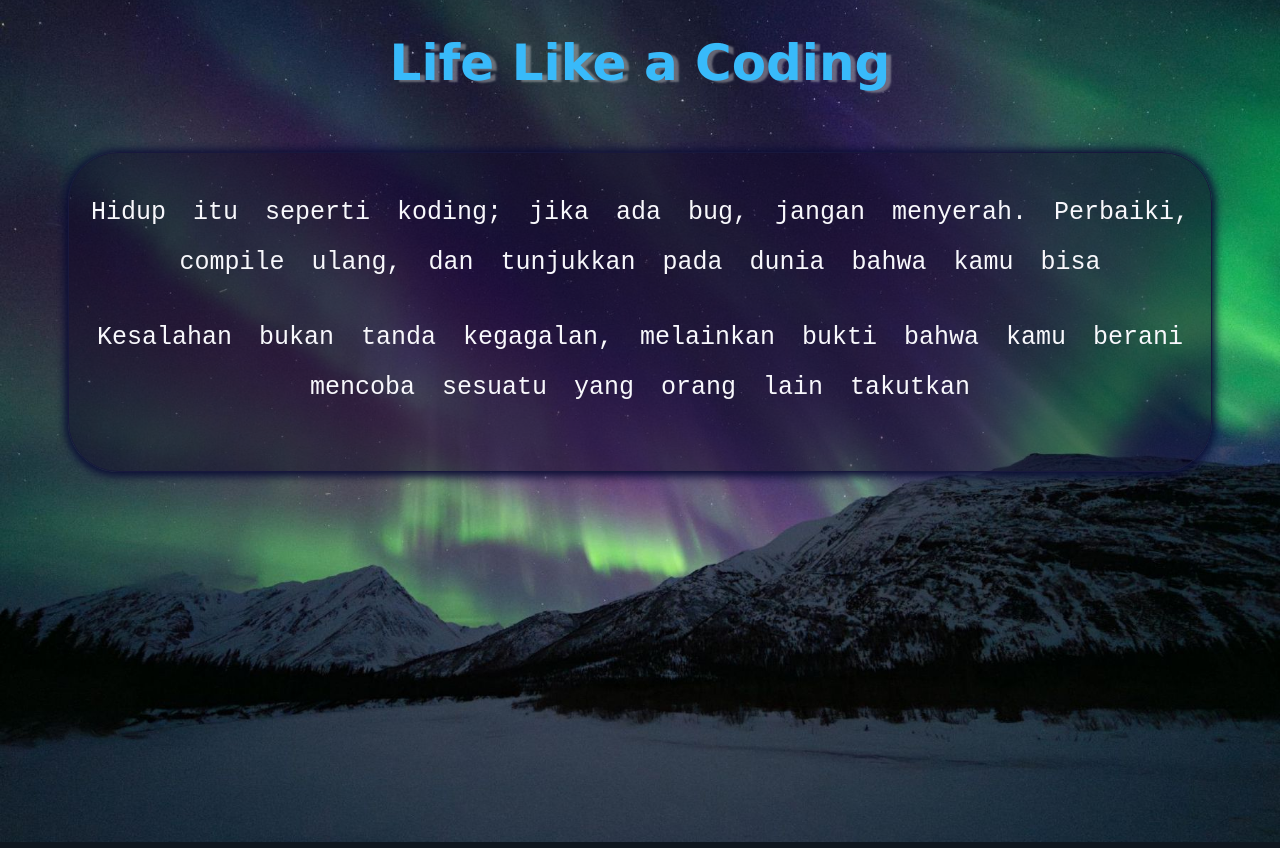
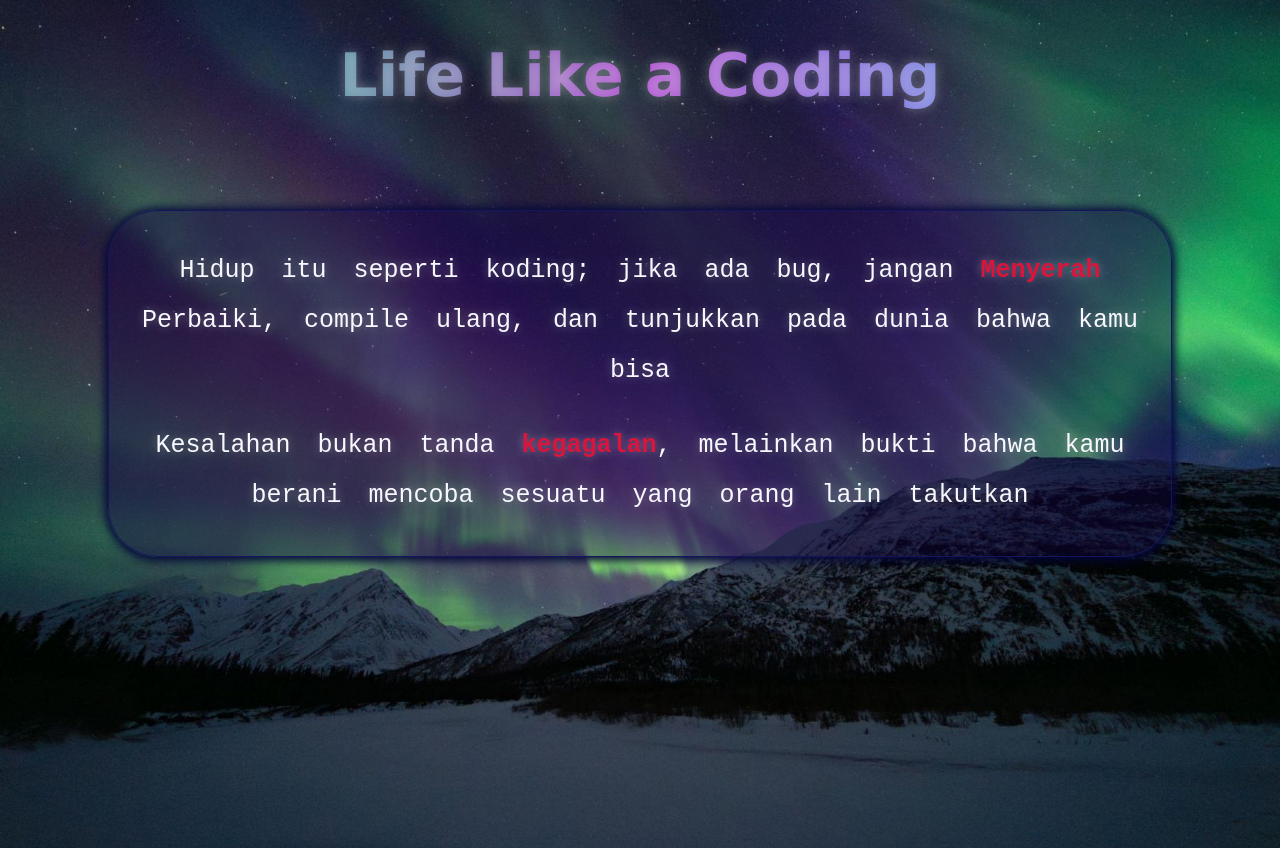
Before and after one commit to LTF-Rahendra30/belajarweb, a plain HTML site: page 08-css-dasar/latihan4-font-style .html in a window 1280 px wide. Drawn offline with Linux system fonts and the light colour scheme.

Commit message:
fix: Enhance header styles and improve box layout for better aesthetics

```diff
--- a/08-css-dasar/latihan4-font-style .html
+++ b/08-css-dasar/latihan4-font-style .html
@@ -10,22 +10,24 @@
         }
 
         h1{
+            background: linear-gradient(to right, #00e676, #b44fd4, #38bafa);
+            -webkit-background-clip: text;
+            background-clip: text;
+            color: transparent;
             text-align: center;
-            font-size: 50px;
+            font-size: 60px;
             font-family: Verdana, Geneva, Tahoma, sans-serif;
-            text-shadow: 5px 2px 2px rgb(215 215 215 / 40%);
-            color: #38bafa;
+            text-shadow: 0px 0px 12px rgb(215 215 215 / 40%);
+
 
         }
         .box{
             border:1px solid #15155f;
-            height: 320px;
+            min-height: 320px;
             border-radius: 50px;
-            box-sizing: border-box;
-            margin: 60px;
-            background-color: rgba(15, 3, 65, 0.5);
-            box-shadow:0px 1px 10px 3px rgb(3, 9, 90);
-            filter: saturate(50%);
+            margin: 100px;
+            background-color: rgba(15, 3, 65, 0.425);
+            box-shadow:0px 1px 10px 3px rgb(3, 6, 55);
 
 
         }
@@ -38,17 +40,20 @@
             line-height: 2em;
             color: #f8f8ff;
             padding: 10px;
+            text-shadow: 0px 0px 10px rgb(215 215 215 / 40%);
 
         }
         body{
             background-color: #0f1720;
             background-image: url(assets/images/Auurora3.jpg);
-            background-size: 100%;
+            background-size: cover;
             background-repeat: no-repeat;
             min-height: 100vh;
             background-position: center;
-
-
+        }
+        span{
+            color: crimson;
+            font-weight: bolder;
         }
     </style>
 </head>
@@ -57,9 +62,10 @@
     <div class="box">
         <div class="content">
 
-            <p>Hidup itu seperti koding; jika ada bug, jangan menyerah. Perbaiki, compile ulang, dan tunjukkan pada dunia bahwa kamu bisa</p>
+            <p>Hidup itu seperti koding; jika ada bug, jangan <span>Menyerah</span> Perbaiki, compile ulang, dan tunjukkan pada dunia bahwa kamu bisa</p>
 
-            <p>Kesalahan bukan tanda kegagalan, melainkan bukti bahwa kamu berani mencoba sesuatu yang orang lain takutkan</p>
+            <p>Kesalahan bukan tanda <span>kegagalan</span>, melainkan bukti bahwa kamu berani mencoba sesuatu yang orang lain takutkan</p>
+
         </div>
     </div>
 </body>
```
